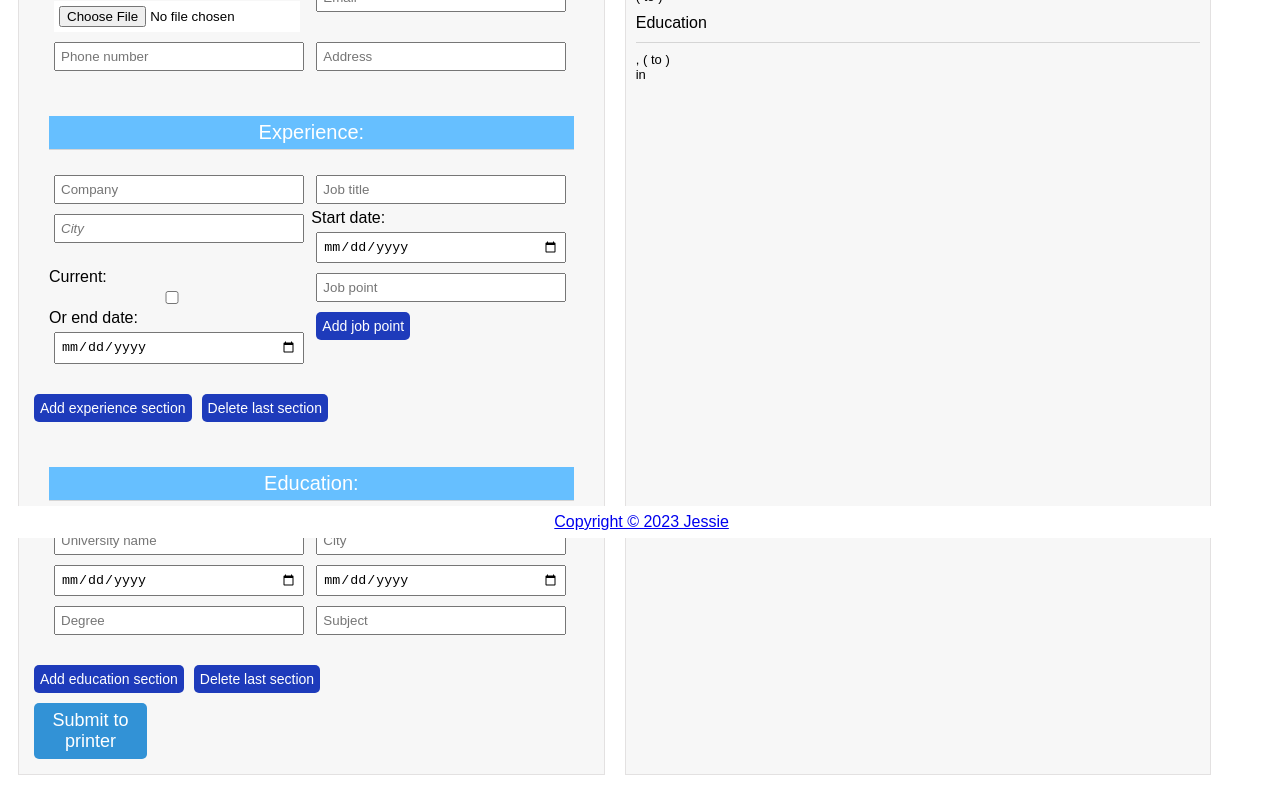
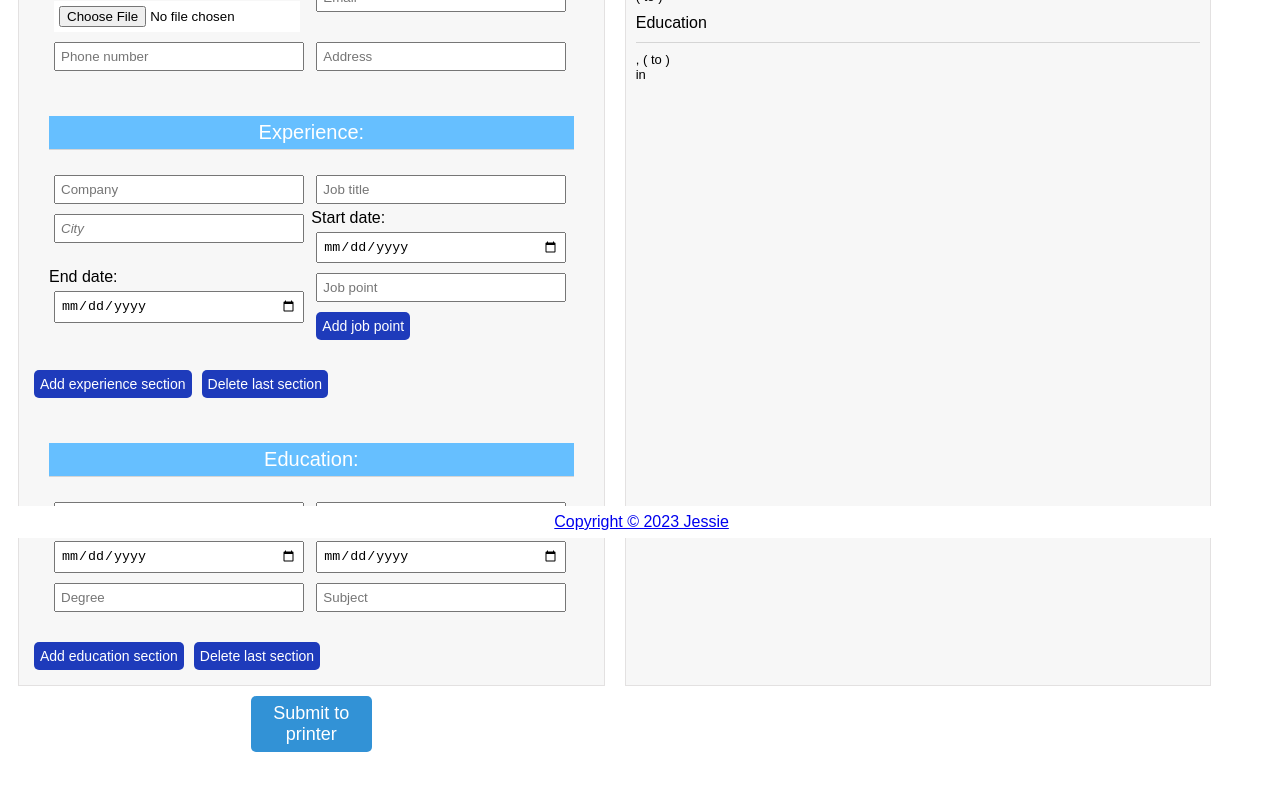
Before and after one commit to jesscz/cv-app, a React (Create React App) app: page / in a window 1280 px wide. Shown: the part 262-1062 px from the top of the page. Built offline with nearby package versions, Linux system fonts and the light colour scheme.

Commit message:
Add functionality to submit to printer button and comment out current date checkbox in experience

```diff
--- a/src/App.js
+++ b/src/App.js
@@ -1,4 +1,5 @@
 import React, { Component } from 'react';
+import ReactToPrint from 'react-to-print';
 import './css/App.css';
 import Form from './components/Form';
 import Preview from './components/Preview';
@@ -196,9 +197,16 @@ class App extends Component {
           onDeleteEdu = {this.handleDeleteEduBtnClick}
           data = {this.state}
         />
+        <ReactToPrint
+          trigger={() => {
+            return <button id='submit'>Submit to printer</button>;
+          }}
+          content={() => this.componentRef}
+        />
 
         <Preview
           data = {this.state}
+          ref={el => (this.componentRef = el)}
         />
 
         <footer>
--- a/src/components/Experience.js
+++ b/src/components/Experience.js
@@ -71,13 +71,14 @@ class Experience extends Component {
                         />
                     </label>
                     <label htmlFor="expEnd"> {/* change to option to choose present */}
-                        Current:
+                        {/* Current:
                         <input
                             onChange= {this.props.onChange}
                             type="checkbox"
                             className="expCurrent"
                         />
-                        Or end date:
+                        Or end date: */}
+                        End date:
                         <input
                             onChange= {this.props.onChange}
                             type="date"
--- a/src/components/Form.js
+++ b/src/components/Form.js
@@ -27,12 +27,6 @@ class Form extends Component {
                     onDeleteEdu={this.props.onDeleteEdu}
                     data={this.props.data}
                 />
-                <button>
-                    {/* onClick={() =>
-                    window.print()}> */}
-
-                    Submit to printer
-                </button>
             </div>
         );
     }
--- a/src/components/extraExperienceInput.js
+++ b/src/components/extraExperienceInput.js
@@ -54,13 +54,14 @@ class ExtraExperienceInput extends Component {
                     />
                 </label>
                 <label htmlFor="expEnd"> {/* change to option to choose present */}
-                    Current:
+                    {/* Current:
                     <input
                         onChange= {this.props.onChange}
                         type="checkbox"
                         className="expCurrent"
                     />
-                    Or end date:
+                    Or end date: */}
+                    End date:
                     <input
                         onChange= {this.props.onChange}
                         type="date"
--- a/src/css/App.css
+++ b/src/css/App.css
@@ -12,6 +12,16 @@ header {
     width: 100%;
     grid-column: 1/3;
 }
+#submit {
+    background-color: rgb(50, 146, 214);
+    font-size: 18px;
+    padding: 7px;
+    width: 20%;
+    height: auto;
+    grid-column: 1/2;
+    margin: auto;
+    margin-bottom: 2.5rem;
+}
 footer {
     position: fixed;
     bottom: 0;
--- a/src/css/Form.css
+++ b/src/css/Form.css
@@ -46,10 +46,3 @@ input {
     padding: 5px;
 
 }
-.form > button {
-    background-color: rgb(50, 146, 214);
-    font-size: 18px;
-    padding: 7px;
-    width: 20%;
-    height: auto;
-}
--- a/src/css/Preview.css
+++ b/src/css/Preview.css
@@ -4,6 +4,7 @@
     margin: 10px;
     padding: 10px;
     grid-column: 2/3;
+    grid-row: 2/3;
 }
 .previewPersonalInfo {
     display: grid;
```
